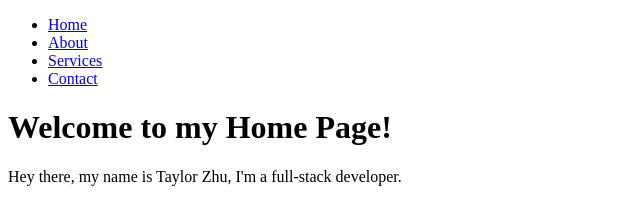
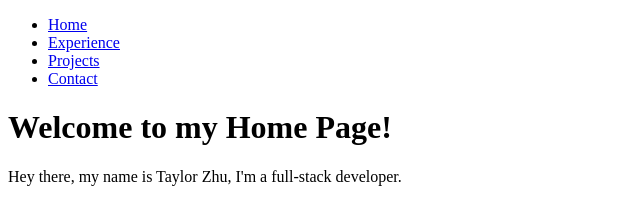
Before and after one commit to htzhu/MyPage, a plain HTML site: page NavPage.html in a window 1280 px wide. Shown: the full height of the page, 0-640 px from the left. Drawn offline with Linux system fonts and the light colour scheme.

Commit message:
add project and experience

```diff
--- a/NavPage.html
+++ b/NavPage.html
@@ -9,8 +9,8 @@
     <nav>
         <ul>
             <li><a href="#home">Home</a></li>
-            <li><a href="#about">About</a></li>
-            <li><a href="#services">Services</a></li>
+            <li><a href="#experience">Experience</a></li>
+            <li><a href="#projects">Projects</a></li>
             <li><a href="#contact">Contact</a></li>
         </ul>
     </nav>
```
